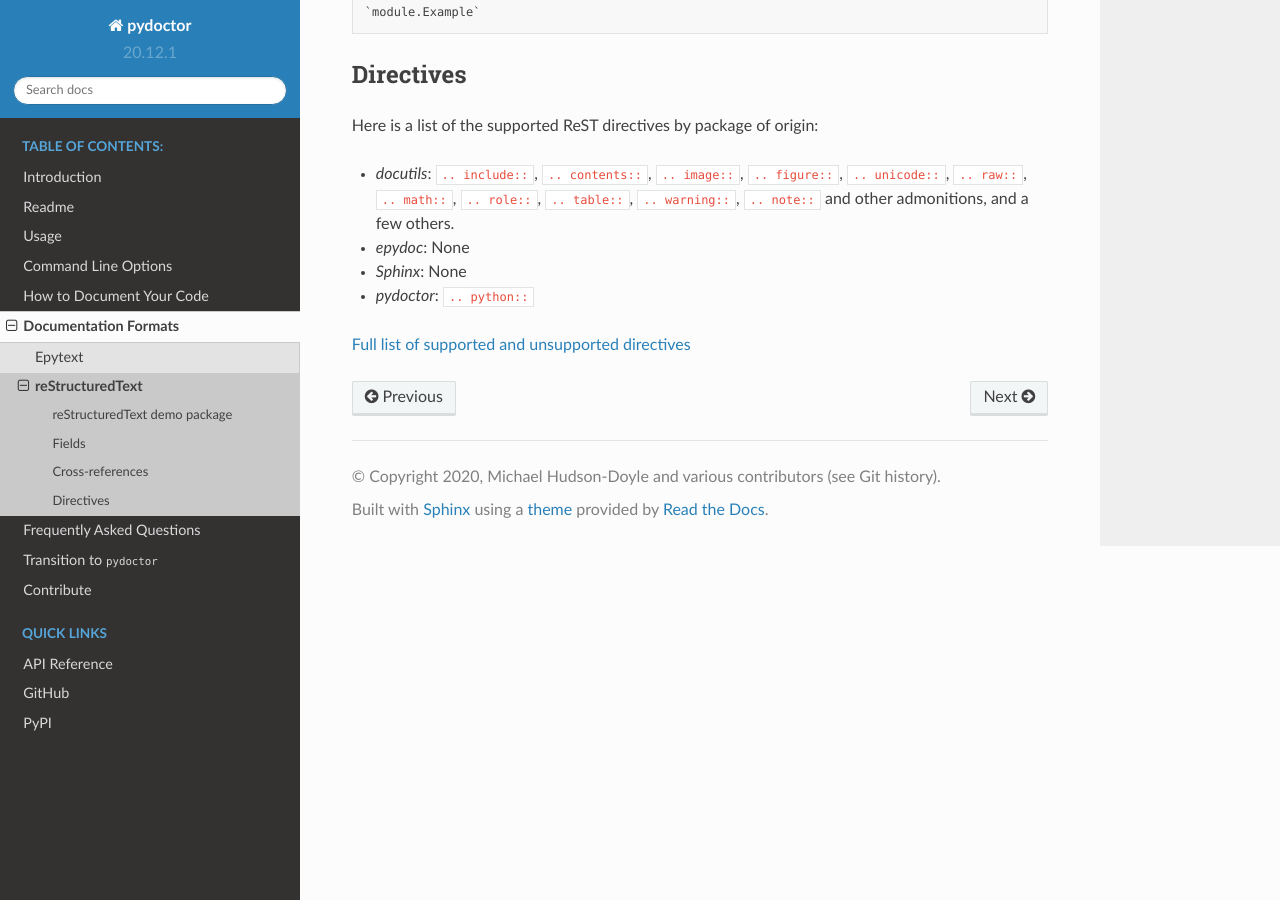
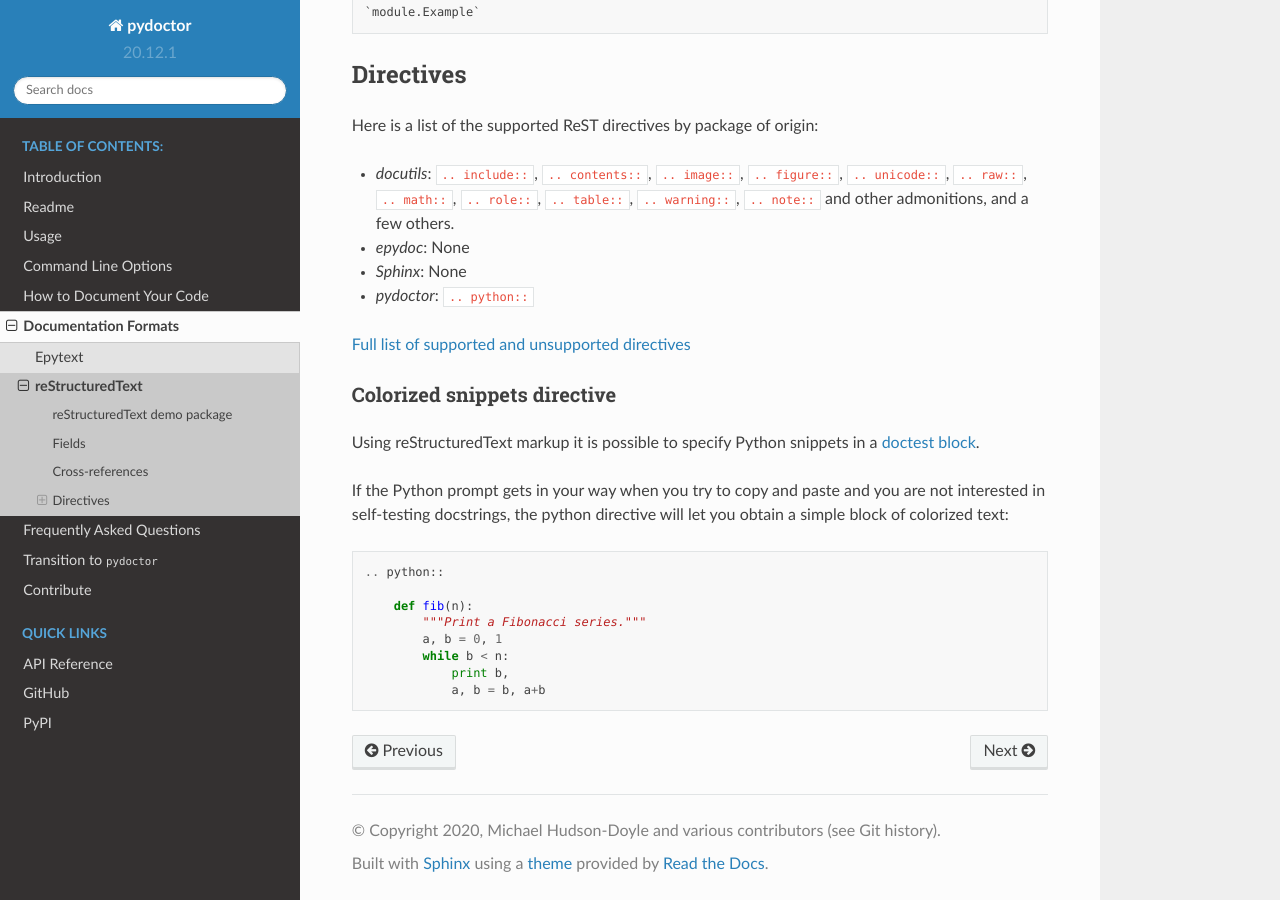
Before and after one commit to twisted/pydoctor, a Sphinx documentation site: the page built from docs/source/docformat/restructuredtext.rst, in a window 1280 px wide and 900 px high, scrolled down 2330 px. Built offline with Sphinx 7.4.7 and the Read the Docs theme 2.0.0, drawn with Linux system fonts in a browser that asks for light colours.

Commit message:
Add missing dicumentation part

```diff
--- a/docs/source/docformat/restructuredtext.rst
+++ b/docs/source/docformat/restructuredtext.rst
@@ -112,3 +112,21 @@
 - `pydoctor`: ``.. python::``
 
 `Full list of supported and unsupported directives <list-restructuredtext-support.rst>`_
+
+Colorized snippets directive
+~~~~~~~~~~~~~~~~~~~~~~~~~~~~
+
+Using reStructuredText markup it is possible to specify Python snippets in a
+`doctest block <https://docutils.sourceforge.io/docs/user/rst/quickref.html#doctest-blocks>`_.
+
+If the Python prompt gets in your way when you try to copy and paste and you are not interested
+in self-testing docstrings, the python directive will let you obtain a simple block of colorized text::
+
+    .. python::
+
+        def fib(n):
+            """Print a Fibonacci series."""
+            a, b = 0, 1
+            while b < n:
+                print b,
+                a, b = b, a+b
```
